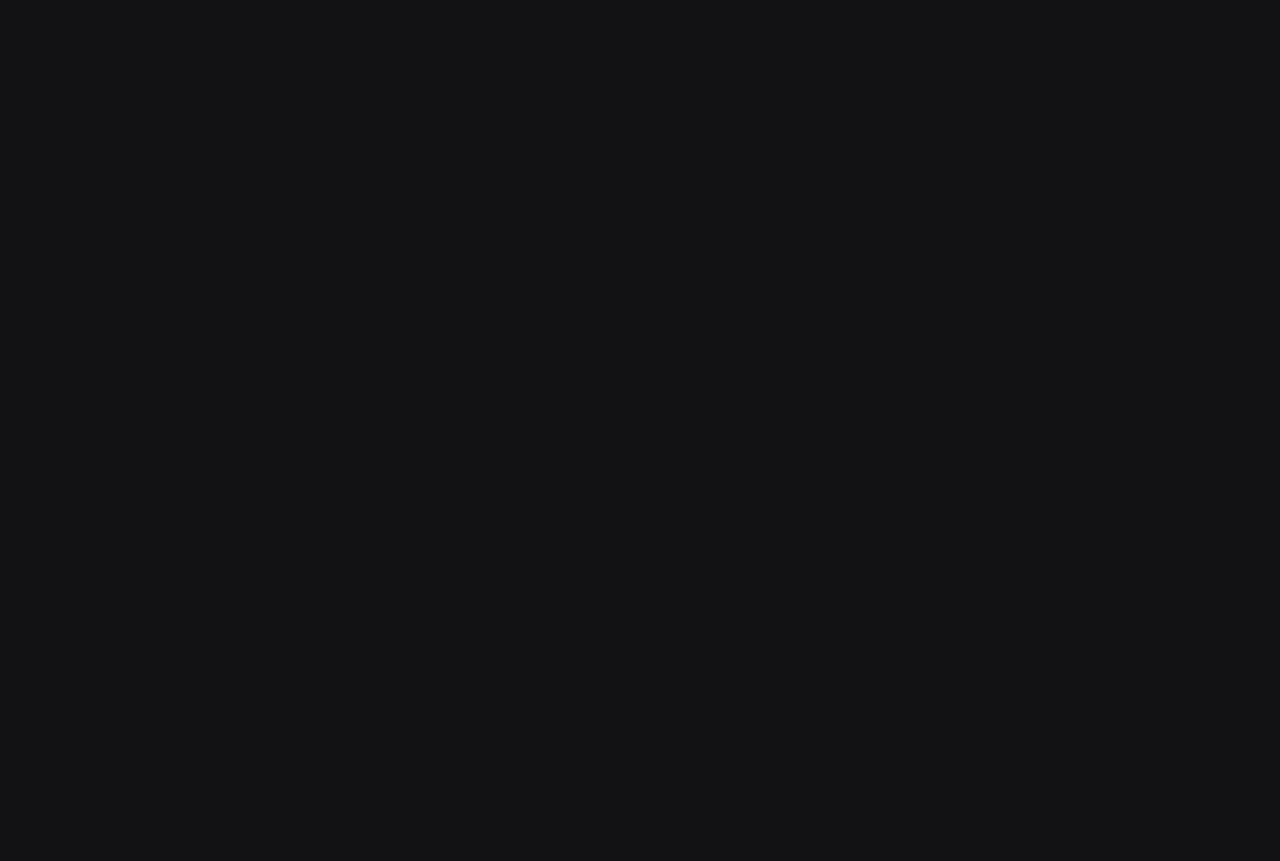
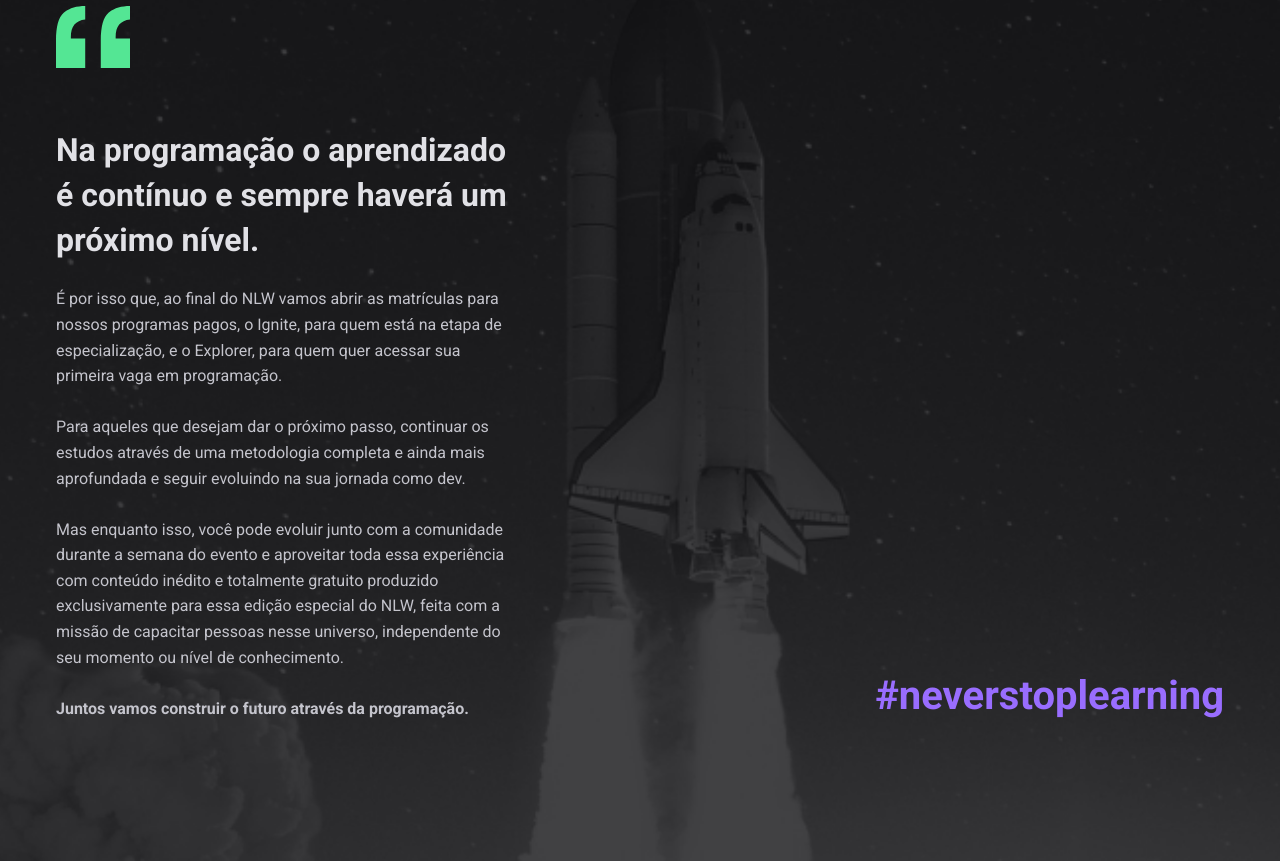
Before and after one commit to stardusteight-d4c/nlw-setup-landing-page, a React (Vite) app: page / in a window 1280 px wide. Shown: the part 9642-10503 px from the top of the page. Before the commit the page ends 9508 px from the top, so only its background shows below. Built offline with nearby package versions, Linux system fonts and the light colour scheme.

Commit message:
Liftoff section

```diff
--- a/src/App.tsx
+++ b/src/App.tsx
@@ -5,6 +5,7 @@ import { Experience } from './components/Experience'
 import { Faq } from './components/Faq'
 import { Hero } from './components/Hero'
 import { Highlights } from './components/Highlights'
+import { Liftoff } from './components/Liftoff'
 import { Opportunity } from './components/Opportunity'
 import { Project } from './components/Project'
 import { Rewards } from './components/Rewards'
@@ -25,6 +26,7 @@ export const App = (props: Props) => {
       <Opportunity />
       <Rewards />
       <Faq />
+      <Liftoff />
     </main>
   )
 }
--- a/src/components/Faq.tsx
+++ b/src/components/Faq.tsx
@@ -1,5 +1,4 @@
 import { Accordion } from './integrate/Accordion'
-import { PlusCloseIconAnimated } from './integrate/PlusCloseIconAnimated'
 
 interface Props {}
 
--- /dev/null
+++ b/src/components/Liftoff.tsx
@@ -0,0 +1,48 @@
+import doubleQuotes from '@assets/double-quotes.svg'
+
+interface Props {}
+
+export const Liftoff = (props: Props) => {
+  return (
+    <section className="liftoff">
+      <div className="max-w-7xl flex flex-col md:flex-row mx-auto px-4 lg:px-14">
+        <div className="md:w-[39%]">
+          <img src={doubleQuotes} alt="quotes/img" className="pb-[60px] mx-auto md:mx-0" />
+          <h2 className="text-2xl text-[#E1E1E6] xsm:text-[32px] font-bold !leading-[140%]">
+            Na programação o aprendizado é contínuo e sempre haverá um próximo
+            nível.
+          </h2>
+          <div className="mt-6">
+            <p className="text-[#C4C4CC] !leading-[160%]">
+              É por isso que, ao final do NLW vamos abrir as matrículas para
+              nossos programas pagos, o Ignite, para quem está na etapa de
+              especialização, e o Explorer, para quem quer acessar sua primeira
+              vaga em programação.
+              <br />
+              <br />
+              Para aqueles que desejam dar o próximo passo, continuar os estudos
+              através de uma metodologia completa e ainda mais aprofundada e
+              seguir evoluindo na sua jornada como dev.
+              <br />
+              <br />
+              Mas enquanto isso, você pode evoluir junto com a comunidade
+              durante a semana do evento e aproveitar toda essa experiência com
+              conteúdo inédito e totalmente gratuito produzido exclusivamente
+              para essa edição especial do NLW, feita com a missão de capacitar
+              pessoas nesse universo, independente do seu momento ou nível de
+              conhecimento.
+              <br />
+              <br />
+              <strong>
+                Juntos vamos construir o futuro através da programação.{' '}
+              </strong>
+            </p>
+          </div>
+        </div>
+        <div className="text-[#996DFF] pt-[60px] md:pt-0 mx-auto md:mx-0 md:mt-auto md:ml-auto text-[30px] md:text-[40px] font-bold !leading-[125%]">
+          #neverstoplearning
+        </div>
+      </div>
+    </section>
+  )
+}
--- a/src/index.css
+++ b/src/index.css
@@ -83,3 +83,13 @@ body {
   width: 100%;
   height: 100%;
 }
+
+.liftoff {
+  display: block;
+  padding-top: 140px;
+  padding-bottom: 140px;
+  background-image: url('/rocket-liftoff.png');
+  background-position: 50% 50%;
+  background-size: cover;
+  background-repeat: no-repeat;
+}
```
Also changed, not shown: public/rocket-liftoff.png (added), src/assets/double-quotes.svg (added).
